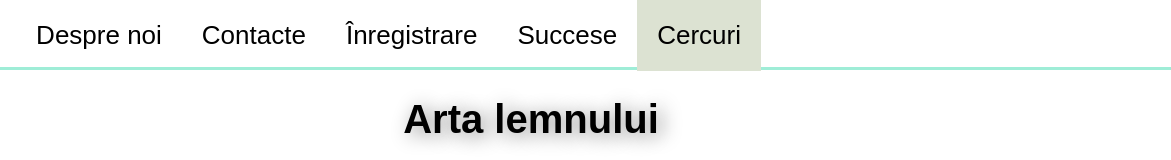
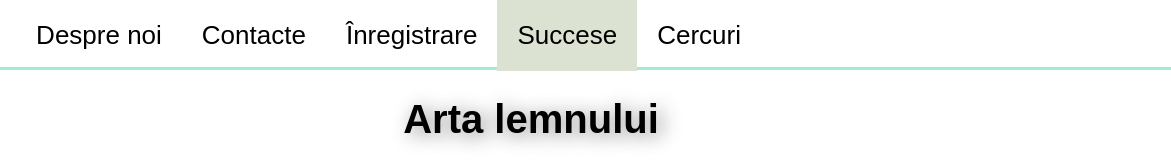
Before and after one commit to freetestsite/testcca, a plain HTML site: page cercuri/Arta-lemnului.html in a window 1280 px wide. Shown: the top 160 px of the page, 109-1280 px from the left. Drawn offline with Linux system fonts and the light colour scheme; a script that the page names is missing.

Commit message:
Revert "21.08.2021"
This reverts commit 988337e52c6d507387b91ba6ed48b6f847810413.

```diff
--- a/cercuri/Arta-lemnului.html
+++ b/cercuri/Arta-lemnului.html
@@ -118,8 +118,8 @@
          <a href="../index.html" >Despre noi</a>
          <a href="../page/descriere.html">Contacte</a>
          <a href="../page/contacte.html">Înregistrare</a>
-         <a href="../succese/2020.html" >Succese</a>
-         <a href="../page/cercuri.html" class="active" >Cercuri</a>
+		 <a href="2020.html" class="active" >Succese</a>
+		  <a href="">Cercuri</a>
 		  <a class="hamburger-menu" onclick="mobileMenu()"><i class="fa fa-bars" ></i></a>
 
          </div>
```
Also changed, not shown: cercuri/Ansamblul-etnofolcloric.html (+2 -2 lines), cercuri/Ansamblul-vocal.html (+2 -2 lines), cercuri/Ansamblul_vocal-instrumental.html (+2 -2 lines), cercuri/Arta-plastică.html (+2 -2 lines), cercuri/Biser.html (+2 -2 lines), cercuri/Coregrafie.html (+2 -2 lines), cercuri/Croşeta-fermecată .html (renamed from cercuri/Croşeta-fermecată.html, +2 -2 lines), cercuri/Cultura_și_civilizația_engleză-Engleza_interactivă.html (+2 -2 lines), cercuri/Floristica.html (+2 -2 lines), cercuri/Natura_și_ecologia.html (+2 -2 lines), cercuri/Pirogravură.html (+2 -2 lines), cercuri/Quilling.html (+2 -2 lines), cercuri/Tainele_Informaticii.html (+2 -2 lines), page/cercuri.html (+2 -2 lines), 4 more files.
